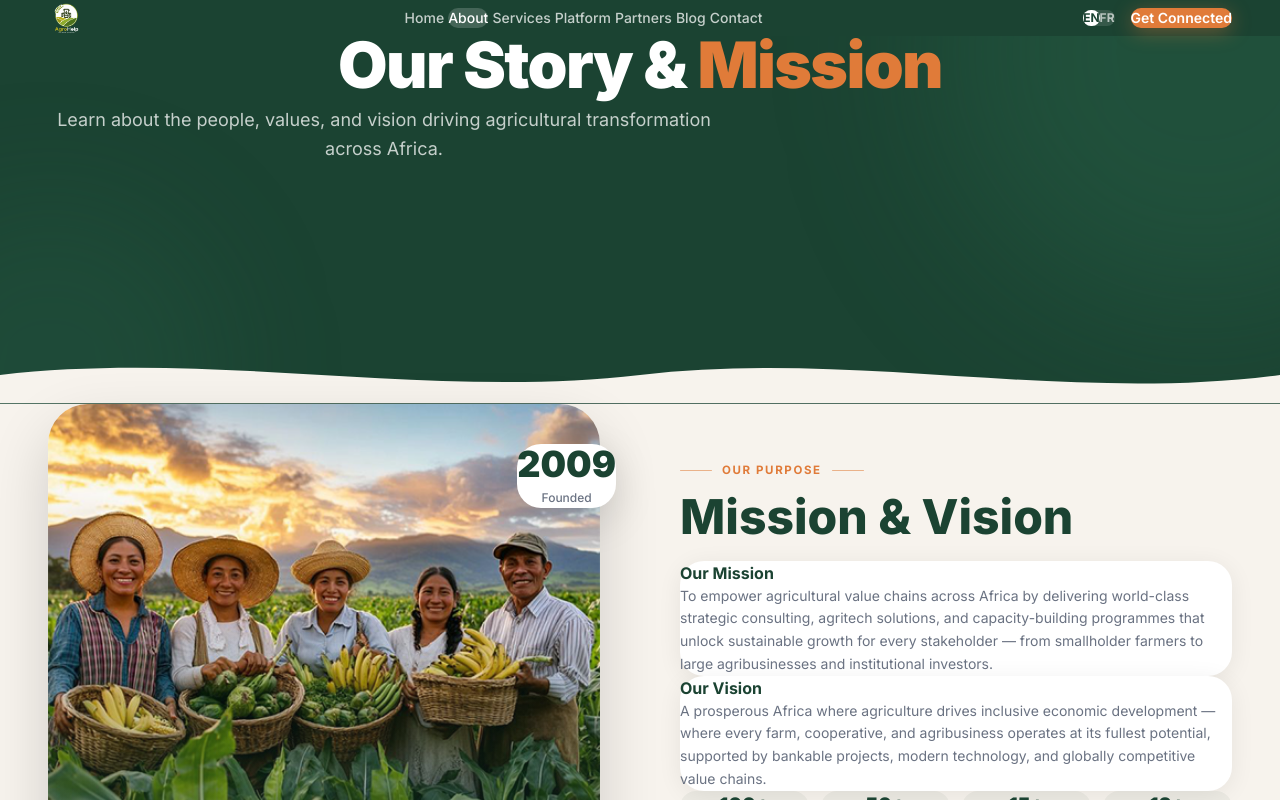
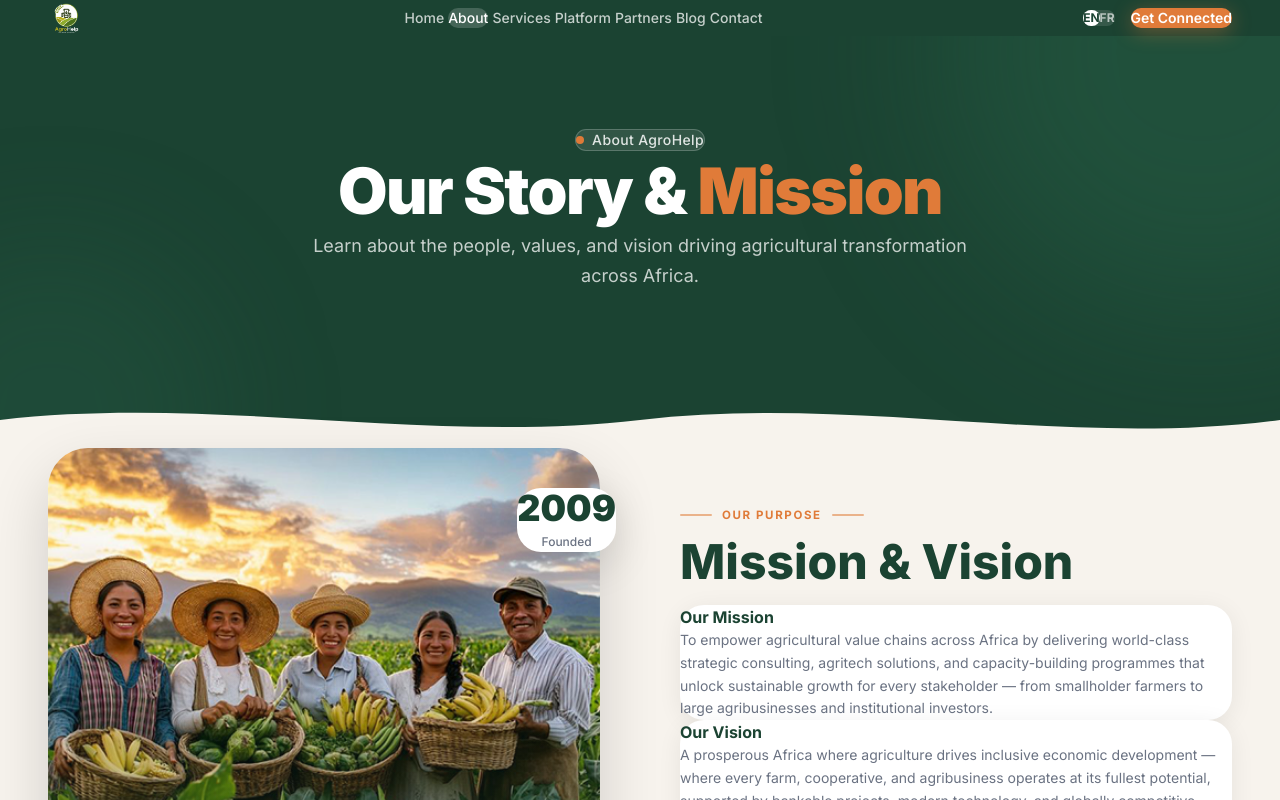
Before and after one commit to davitech02/AGROHELP, a React app in the folder frontend/: page /about in a window 1280 px wide. Shown: the top 800 px of the page. Built offline with nearby package versions, Linux system fonts and the light colour scheme; the HTML template or start-up script is replaced by a standard one.

Commit message:
fix: vertically center hero content (heading + subtitle) in banner
Co-Authored-By: Claude Sonnet 4.6 <noreply@anthropic.com>

```diff
--- a/frontend/src/components/PageBanner.jsx
+++ b/frontend/src/components/PageBanner.jsx
@@ -7,8 +7,8 @@ import { motion } from 'framer-motion';
 export default function PageBanner({ label, title, subtitle, bg }) {
   return (
     <section
-      className="relative overflow-hidden pt-40"
-      style={{ backgroundColor: '#1B4332', paddingBottom: '15rem' }}
+      className="relative overflow-hidden flex flex-col items-center justify-center"
+      style={{ backgroundColor: '#1B4332', minHeight: '28rem', paddingTop: '7rem', paddingBottom: '9rem' }}
     >
       {/* Decorative glow blobs */}
       <div
```
